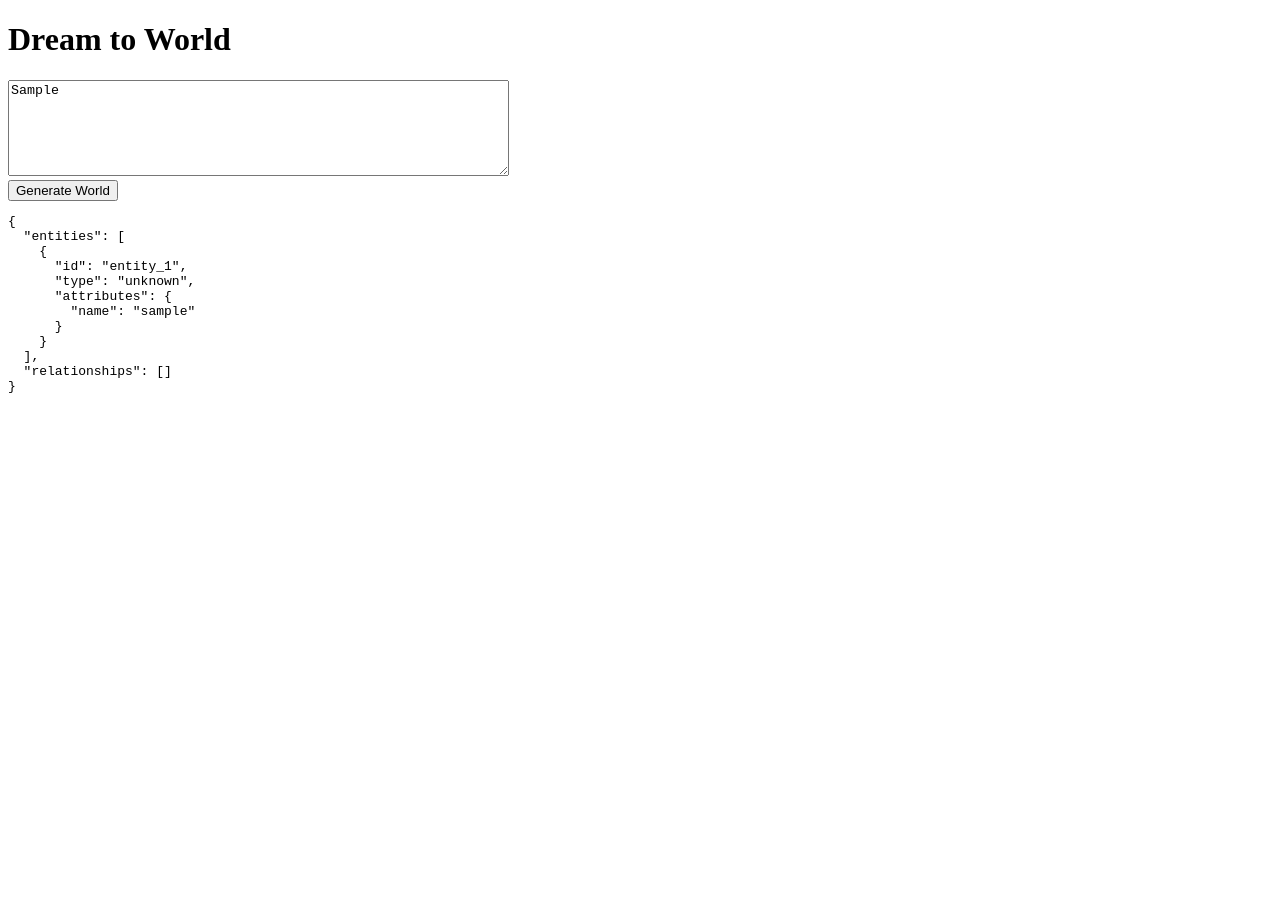
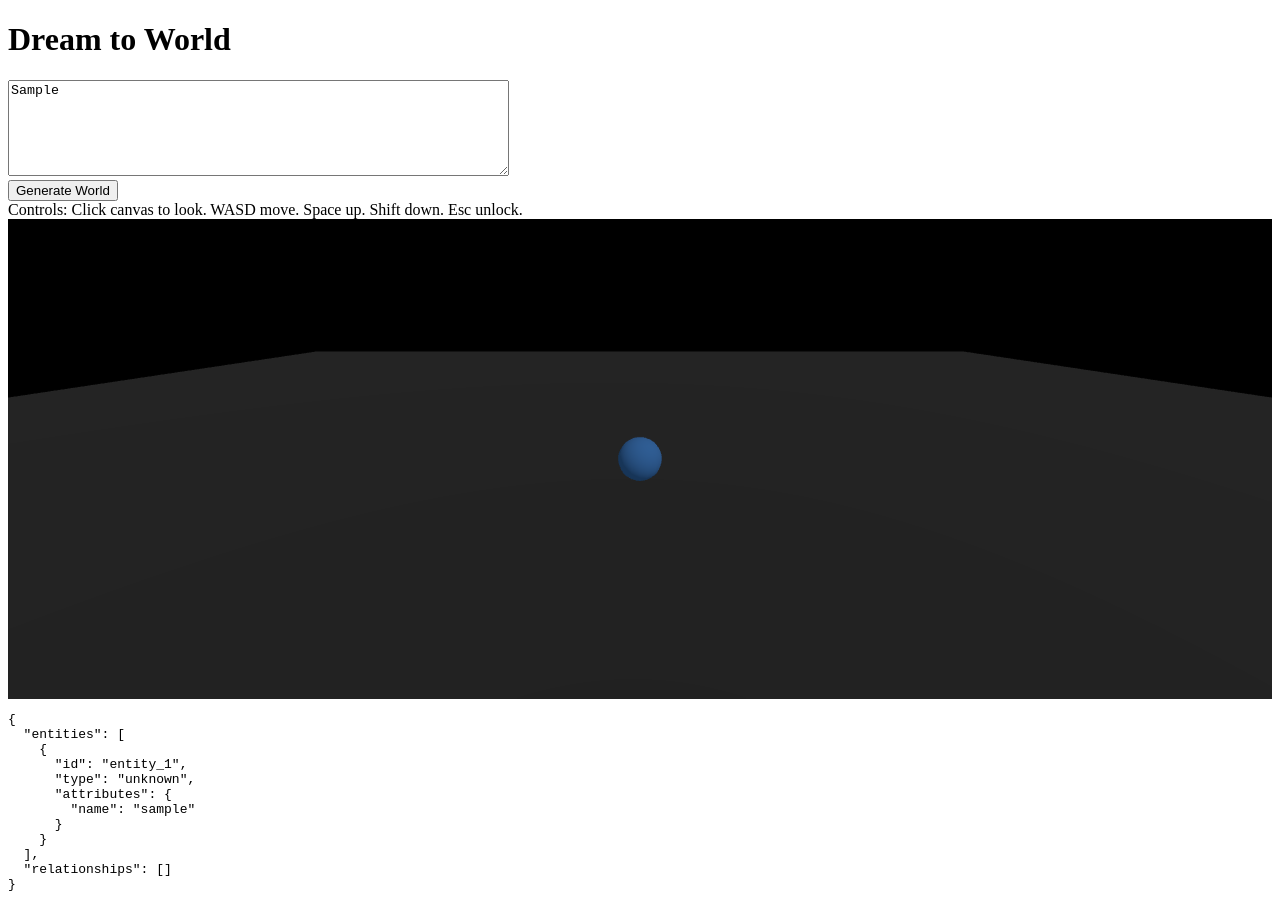
Before and after one commit to internza/dream-to-world-engine, a website with bundled scripts: page src/web/index.html in a window 1280 px wide. Both pictures are taken after typing "Sample" into the empty fields and a click on the button "Generate World". Before the commit the page ends 800 px from the top, so only its background shows below. Built offline with nearby package versions, Linux system fonts and the light colour scheme; animation ran at ten frames a second.

Commit message:
Iteration 5 and some of Iteration 6

```diff
--- a/src/core/transform.ts
+++ b/src/core/transform.ts
@@ -138,17 +138,22 @@ export function transformDreamToWorld(dream: string): WorldModel {
 
   allTokens.forEach((word, index) => {
     if (classifyWord(word) === "descriptor") {
-      const next = allTokens[index + 1];
       const from = entityByName.get(word);
-      const to = next ? entityByName.get(next) : undefined;
-
-      if (from && to && (to.type === "place" || to.type === "object")) {
-        relationships.push({
-          id: `relation_${relationships.length + 1}`,
-          type: "modifies",
-          from: from.id,
-          to: to.id
-        });
+      if (from) {
+        for (let i = index + 1; i < allTokens.length; i += 1) {
+          const candidate = entityByName.get(allTokens[i]);
+          if (!candidate) continue;
+          if (candidate.type === "descriptor") continue;
+          if (candidate.type === "place" || candidate.type === "object") {
+            relationships.push({
+              id: `relation_${relationships.length + 1}`,
+              type: "modifies",
+              from: from.id,
+              to: candidate.id
+            });
+          }
+          break;
+        }
       }
     }
 
--- a/src/web/app.ts
+++ b/src/web/app.ts
@@ -1,21 +1,27 @@
 import { transformDreamToWorld } from "../core/transform.js";
+import { disposeWorld, initRenderer, renderWorld } from "./renderer.js";
 
 const input = document.querySelector<HTMLTextAreaElement>("#dream-input");
 const button = document.querySelector<HTMLButtonElement>("#generate-btn");
 const output = document.querySelector<HTMLPreElement>("#output");
+const canvas = document.querySelector<HTMLCanvasElement>("#world-canvas");
 
-if (!input || !button || !output) {
+if (!input || !button || !output || !canvas) {
   throw new Error("Missing required elements");
 }
+
+initRenderer(canvas);
 
 button.addEventListener("click", () => {
   const text = input.value.trim();
 
   if (!text) {
     output.textContent = "Enter a dream to see output.";
+    disposeWorld();
     return;
   }
 
   const world = transformDreamToWorld(text);
   output.textContent = JSON.stringify(world, null, 2);
+  renderWorld(world);
 });
--- a/src/web/index.html
+++ b/src/web/index.html
@@ -11,6 +11,8 @@
     <div>
       <button id="generate-btn">Generate World</button>
     </div>
+    <div id="controls-hint">Controls: Click canvas to look. WASD move. Space up. Shift down. Esc unlock.</div>
+    <canvas id="world-canvas" style="width: 100%; height: 480px; display: block;"></canvas>
     <pre id="output">Enter a dream to see output.</pre>
     <script type="module" src="/web/app.js"></script>
   </body>
--- /dev/null
+++ b/src/web/renderer.ts
@@ -0,0 +1,283 @@
+// @ts-expect-error - CDN ESM import is resolved by the browser at runtime.
+import * as THREE from "https://unpkg.com/three@0.160.0/build/three.module.js";
+import type { WorldModel, WorldEntity } from "../core/transform.js";
+
+type MeshMap = Map<string, THREE.Mesh>;
+
+let scene: THREE.Scene | null = null;
+let camera: THREE.PerspectiveCamera | null = null;
+let renderer: THREE.WebGLRenderer | null = null;
+let worldGroup: THREE.Group | null = null;
+let ambientLight: THREE.AmbientLight | null = null;
+let directionalLight: THREE.DirectionalLight | null = null;
+let animationId: number | null = null;
+let canvasRef: HTMLCanvasElement | null = null;
+let yaw = 0;
+let pitch = 0;
+let lastFrame = 0;
+let pointerLocked = false;
+const pressedKeys = new Set<string>();
+const MOVE_SPEED = 6;
+const LOOK_SENSITIVITY = 0.002;
+
+const BASE_AMBIENT = 0.4;
+const BASE_DIRECTIONAL = 0.8;
+
+export function initRenderer(canvas: HTMLCanvasElement): void {
+  if (renderer) return;
+
+  canvasRef = canvas;
+  scene = new THREE.Scene();
+  camera = new THREE.PerspectiveCamera(60, 1, 0.1, 100);
+  camera.position.set(0, 6, 12);
+  camera.lookAt(0, 0, 0);
+  syncAnglesToCamera();
+
+  renderer = new THREE.WebGLRenderer({ canvas, antialias: true });
+  renderer.setPixelRatio(window.devicePixelRatio || 1);
+
+  ambientLight = new THREE.AmbientLight(0xffffff, BASE_AMBIENT);
+  directionalLight = new THREE.DirectionalLight(0xffffff, BASE_DIRECTIONAL);
+  directionalLight.position.set(5, 8, 6);
+
+  scene.add(ambientLight, directionalLight);
+
+  const ground = new THREE.Mesh(
+    new THREE.PlaneGeometry(50, 50),
+    new THREE.MeshStandardMaterial({ color: 0x3a3a3a })
+  );
+  ground.rotation.x = -Math.PI / 2;
+  scene.add(ground);
+
+  const resize = () => resizeRenderer(canvas);
+  window.addEventListener("resize", resize);
+  resizeRenderer(canvas);
+
+  canvas.addEventListener("click", () => {
+    canvas.requestPointerLock();
+  });
+
+  document.addEventListener("pointerlockchange", () => {
+    pointerLocked = document.pointerLockElement === canvas;
+  });
+
+  document.addEventListener("mousemove", (event) => {
+    if (!pointerLocked || !camera) return;
+    yaw -= event.movementX * LOOK_SENSITIVITY;
+    pitch -= event.movementY * LOOK_SENSITIVITY;
+    const limit = Math.PI / 2 - 0.05;
+    pitch = Math.max(-limit, Math.min(limit, pitch));
+    camera.rotation.set(pitch, yaw, 0, "YXZ");
+  });
+
+  document.addEventListener("keydown", (event) => {
+    pressedKeys.add(event.code);
+  });
+
+  document.addEventListener("keyup", (event) => {
+    pressedKeys.delete(event.code);
+  });
+
+  const animate = () => {
+    if (renderer && scene && camera) {
+      updateMovement();
+      renderer.render(scene, camera);
+      animationId = requestAnimationFrame(animate);
+    }
+  };
+
+  animate();
+}
+
+export function renderWorld(world: WorldModel): void {
+  if (!scene) return;
+
+  disposeWorld();
+  if (ambientLight) ambientLight.intensity = BASE_AMBIENT;
+  if (directionalLight) directionalLight.intensity = BASE_DIRECTIONAL;
+
+  worldGroup = new THREE.Group();
+  scene.add(worldGroup);
+
+  const meshById: MeshMap = new Map();
+  const entityById = new Map<string, WorldEntity>();
+
+  world.entities.forEach((entity, index) => {
+    entityById.set(entity.id, entity);
+    const mesh = createMeshForEntity(entity);
+    const x = index * 3;
+
+    mesh.position.set(x, baseYForEntity(entity), 0);
+    worldGroup?.add(mesh);
+    meshById.set(entity.id, mesh);
+  });
+
+  positionCameraAtStart(world, meshById);
+
+  world.relationships.forEach((relation) => {
+    const fromEntity = entityById.get(relation.from);
+    const toEntity = entityById.get(relation.to);
+    const fromMesh = meshById.get(relation.from);
+    const toMesh = meshById.get(relation.to);
+
+    if (!fromEntity || !fromMesh || !toMesh || !toEntity) return;
+
+    if (relation.type === "modifies" && fromEntity.type === "descriptor") {
+      applyDescriptor(fromEntity.attributes.name, toMesh);
+    }
+
+    if (relation.type === "above") {
+      fromMesh.position.y = toMesh.position.y + 3;
+    }
+  });
+}
+
+export function disposeWorld(): void {
+  if (!scene || !worldGroup) return;
+
+  worldGroup.traverse((obj) => {
+    if (obj instanceof THREE.Mesh) {
+      obj.geometry.dispose();
+      if (Array.isArray(obj.material)) {
+        obj.material.forEach((material) => material.dispose());
+      } else {
+        obj.material.dispose();
+      }
+    }
+  });
+
+  scene.remove(worldGroup);
+  worldGroup = null;
+}
+
+function createMeshForEntity(entity: WorldEntity): THREE.Mesh {
+  if (entity.type === "place") {
+    return new THREE.Mesh(
+      new THREE.BoxGeometry(2.6, 0.2, 2.6),
+      new THREE.MeshStandardMaterial({ color: 0x2f6f3e })
+    );
+  }
+
+  if (entity.type === "object") {
+    return new THREE.Mesh(
+      new THREE.BoxGeometry(1, 1, 1),
+      new THREE.MeshStandardMaterial({ color: 0xa3a3a3 })
+    );
+  }
+
+  return new THREE.Mesh(
+    new THREE.SphereGeometry(0.45, 16, 16),
+    new THREE.MeshStandardMaterial({ color: 0x4a90e2 })
+  );
+}
+
+function baseYForEntity(entity: WorldEntity): number {
+  if (entity.type === "place") return 0.1;
+  if (entity.type === "object") return 0.5;
+  return 0.5;
+}
+
+function applyDescriptor(name: string, target: THREE.Mesh): void {
+  const material = target.material;
+
+  if (name === "floating") {
+    target.position.y += 2;
+  }
+
+  if (name === "glass") {
+    if (!Array.isArray(material)) {
+      material.transparent = true;
+      material.opacity = 0.35;
+    }
+  }
+
+  if (name === "bright") {
+    if (!Array.isArray(material) && "emissiveIntensity" in material) {
+      material.emissive = new THREE.Color(0xffffff);
+      material.emissiveIntensity = Math.max(material.emissiveIntensity, 0.8);
+    } else if (directionalLight) {
+      directionalLight.intensity = Math.min(
+        BASE_DIRECTIONAL + 0.2,
+        directionalLight.intensity + 0.2
+      );
+    }
+  }
+
+  if (name === "dark") {
+    if (!Array.isArray(material) && "emissiveIntensity" in material) {
+      material.emissiveIntensity = Math.min(material.emissiveIntensity, 0.1);
+    } else if (directionalLight) {
+      directionalLight.intensity = Math.max(
+        BASE_DIRECTIONAL - 0.2,
+        directionalLight.intensity - 0.2
+      );
+    }
+  }
+}
+
+function resizeRenderer(canvas: HTMLCanvasElement): void {
+  if (!renderer || !camera) return;
+
+  const width = canvas.clientWidth || 640;
+  const height = canvas.clientHeight || 480;
+  renderer.setSize(width, height, false);
+  camera.aspect = width / height;
+  camera.updateProjectionMatrix();
+}
+
+function updateMovement(): void {
+  if (!camera) return;
+
+  const now = performance.now();
+  const delta = lastFrame ? (now - lastFrame) / 1000 : 0;
+  lastFrame = now;
+
+  if (delta === 0) return;
+
+  const forward = new THREE.Vector3(Math.sin(yaw), 0, Math.cos(yaw));
+  const right = new THREE.Vector3(forward.z, 0, -forward.x);
+  const velocity = MOVE_SPEED * delta;
+
+  if (pressedKeys.has("KeyW")) camera.position.addScaledVector(forward, velocity);
+  if (pressedKeys.has("KeyS")) camera.position.addScaledVector(forward, -velocity);
+  if (pressedKeys.has("KeyA")) camera.position.addScaledVector(right, -velocity);
+  if (pressedKeys.has("KeyD")) camera.position.addScaledVector(right, velocity);
+  if (pressedKeys.has("Space")) camera.position.y += velocity;
+  if (pressedKeys.has("ShiftLeft") || pressedKeys.has("ShiftRight")) {
+    camera.position.y -= velocity;
+  }
+}
+
+function positionCameraAtStart(world: WorldModel, meshById: MeshMap): void {
+  if (!camera) return;
+
+  const firstPlace = world.entities.find((entity) => entity.type === "place");
+  const targetMesh = firstPlace ? meshById.get(firstPlace.id) : undefined;
+
+  if (targetMesh) {
+    const target = targetMesh.position.clone();
+    camera.position.set(target.x, target.y + 3, target.z + 8);
+    camera.lookAt(target);
+    syncAnglesToCamera();
+    return;
+  }
+
+  let total = new THREE.Vector3(0, 0, 0);
+  let count = 0;
+  meshById.forEach((mesh) => {
+    total.add(mesh.position);
+    count += 1;
+  });
+
+  if (count === 0) return;
+  const center = total.multiplyScalar(1 / count);
+  camera.position.set(center.x, center.y + 3, center.z + 8);
+  camera.lookAt(center);
+  syncAnglesToCamera();
+}
+
+function syncAnglesToCamera(): void {
+  if (!camera) return;
+  yaw = camera.rotation.y;
+  pitch = camera.rotation.x;
+}
```
